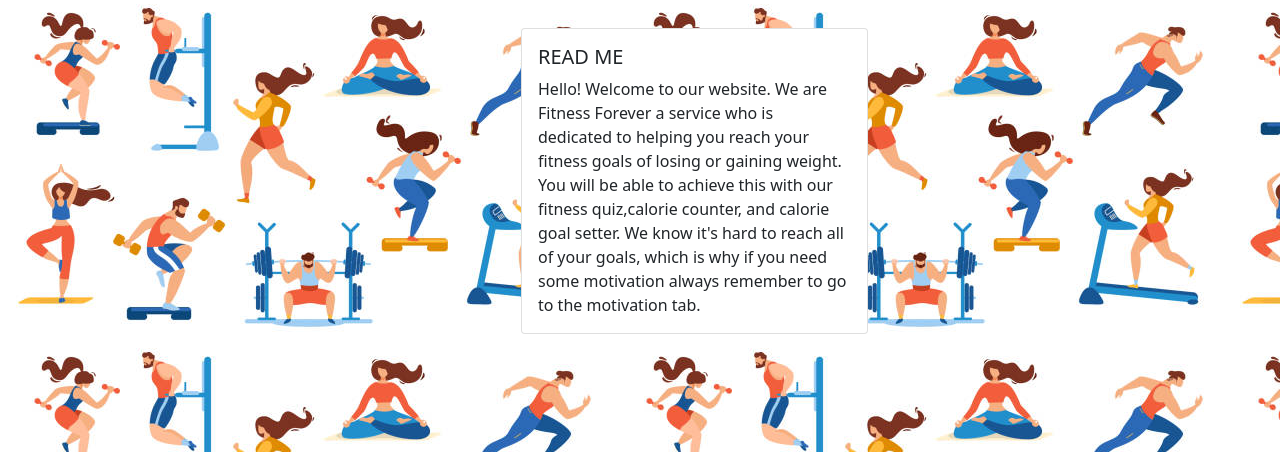
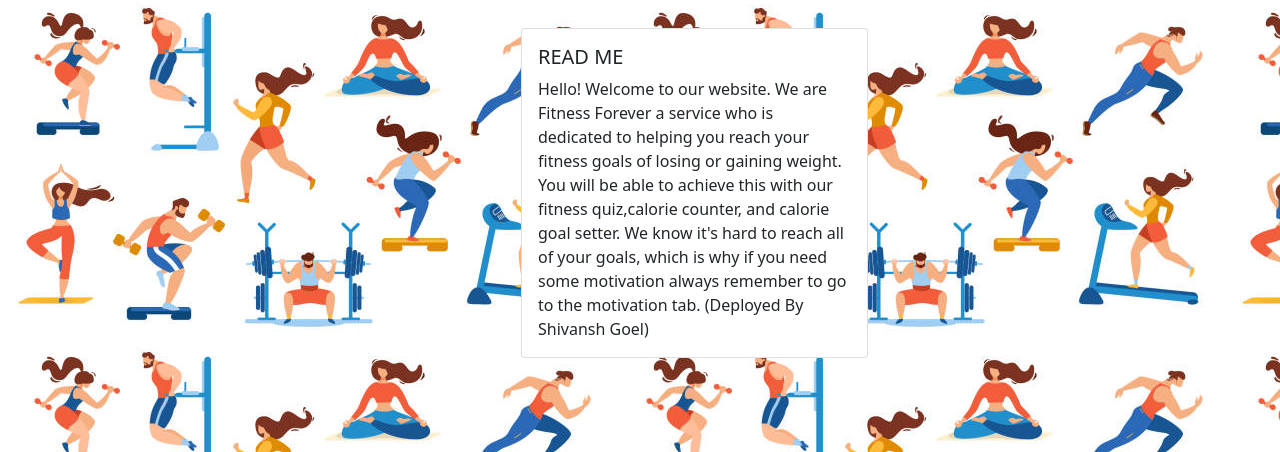
Before and after one commit to Krishiv111/Period5-Tri-1-APCSP-Group, a Flask app: page / in a window 1280 px wide; the page is wider, and only the part inside the window is pictured. Shown: the part 348-800 px from the top of that part. Run offline with Flask 2, Linux system fonts and the light colour scheme.

Commit message:
comittign changes

```diff
--- a/templates/index.html
+++ b/templates/index.html
@@ -21,7 +21,7 @@
                         <div class="card-body" >
                         <h5 class="card-title">READ ME</h5>
                         <p class="card-text" >
-                        Hello! Welcome to our website. We are Fitness Forever a service who is dedicated to helping you reach your fitness goals of losing or gaining weight. You will be able to achieve this with our fitness quiz,calorie counter, and calorie goal setter. We know it's hard to reach all of your goals, which is why if you need some motivation always remember to go to the motivation tab.
+                        Hello! Welcome to our website. We are Fitness Forever a service who is dedicated to helping you reach your fitness goals of losing or gaining weight. You will be able to achieve this with our fitness quiz,calorie counter, and calorie goal setter. We know it's hard to reach all of your goals, which is why if you need some motivation always remember to go to the motivation tab. (Deployed By Shivansh Goel)
                         </p>
 
                         </div>
```
